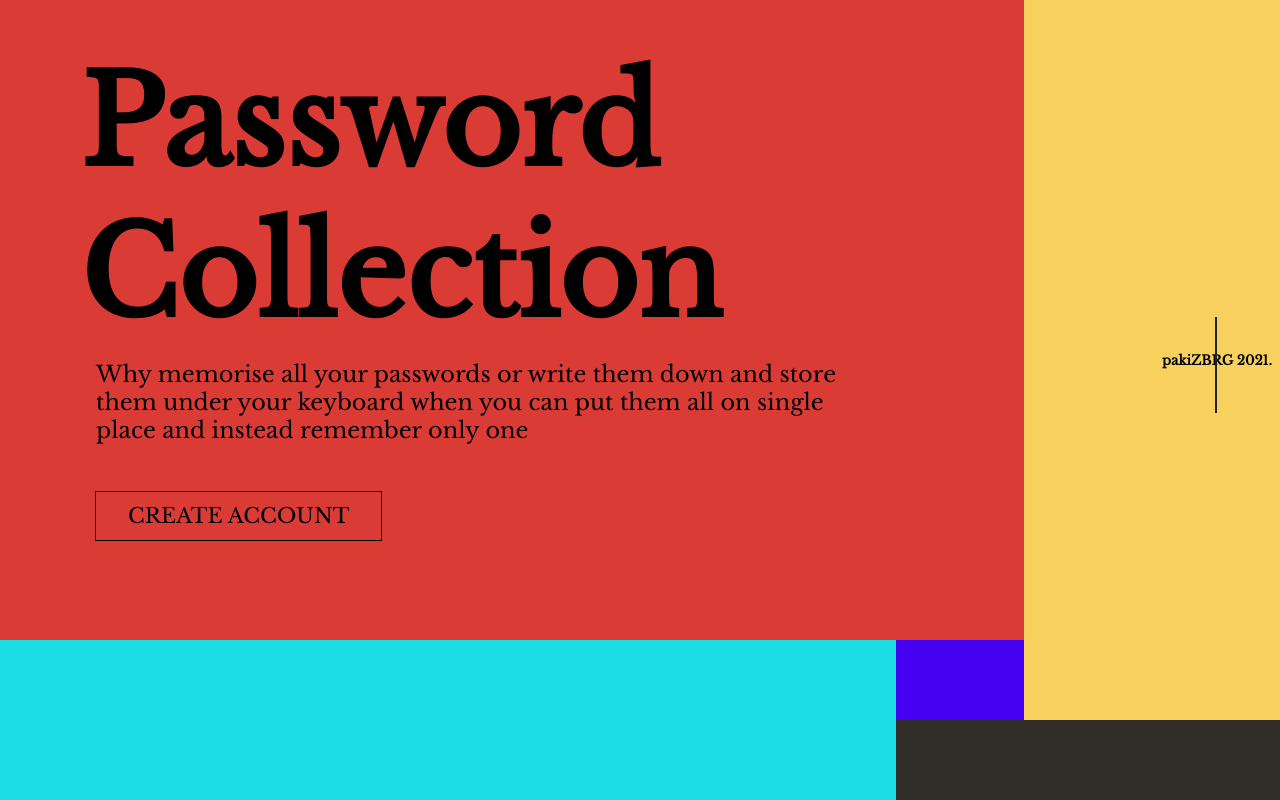
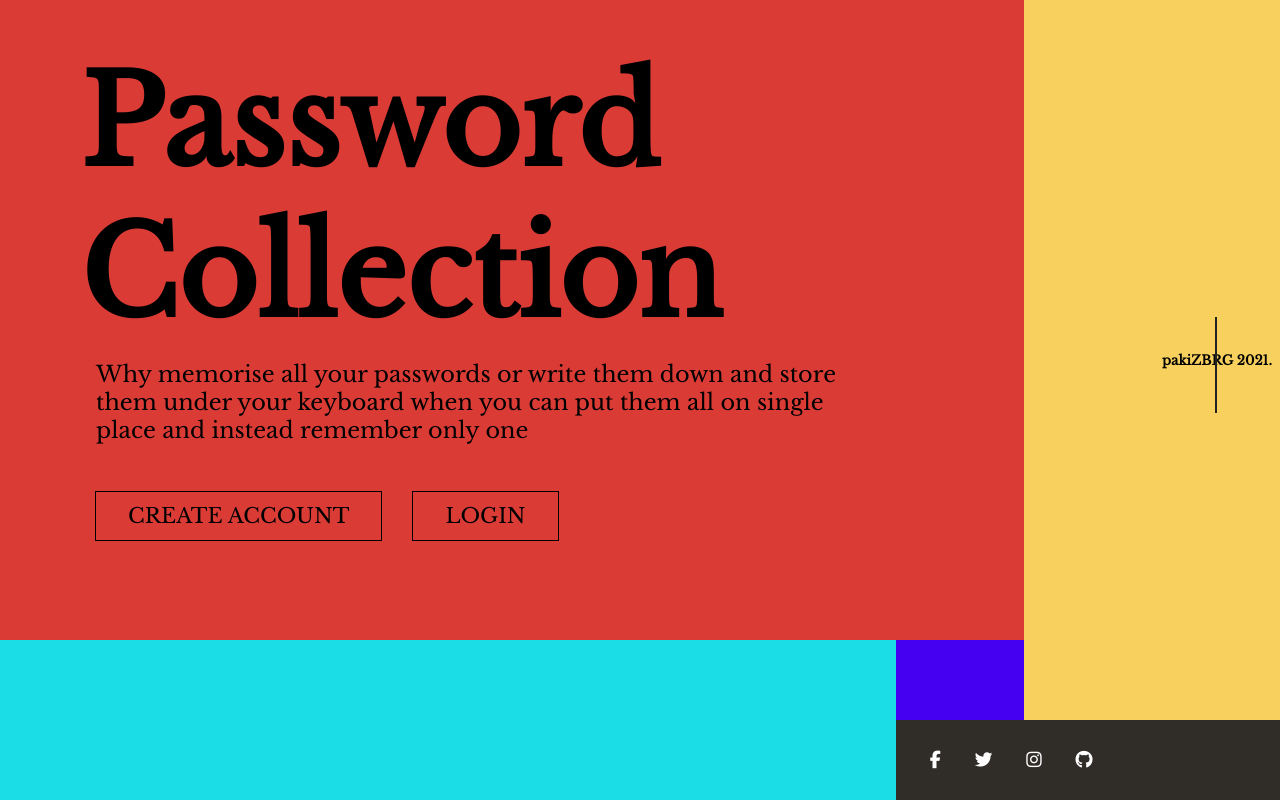
Before and after one commit to pakiZBRG/Password_Collector, a React (Create React App) app in the folder client/: page / in a window 1280 px wide. Built offline with nearby package versions, Linux system fonts and the light colour scheme.

Commit message:
Minor changes

```diff
--- a/client/public/index.html
+++ b/client/public/index.html
@@ -5,7 +5,7 @@
         <meta http-equiv="X-UA-Compatible" content="IE=edge">
         <meta name="viewport" content="width=device-width, initial-scale=1.0">
         <title>Password Collector</title>
-        <!-- <script src="https://use.fontawesome.com/818acc6ade.js"></script> -->
+        <script src="https://use.fontawesome.com/818acc6ade.js"></script>
     </head>
 
     <body>
--- a/client/src/components/HeroBackground/HeroBackgorund.jsx
+++ b/client/src/components/HeroBackground/HeroBackgorund.jsx
@@ -34,7 +34,7 @@ function HeroBackgorund() {
                 animate={{ scaleY: 1}}
                 exit={{scaleY: 0, delay: 1.4}}
                 transition={{delay: 0.5, ...easeOut}}
-                className="background-black social"
+                className="background-black"
             >
                 <motion.div
                     initial={{ opacity: 0, y: 20}}
--- a/client/src/components/HeroBackground/HeroBackground.scss
+++ b/client/src/components/HeroBackground/HeroBackground.scss
@@ -49,9 +49,9 @@ $font: #222;
         & .social-links{
             display: flex;
             height: 100%;
-            font-size: 1rem;
+            font-size: 1.1rem;
             color: #fff;
-            width: 50%;
+            width: 60%;
             justify-content: space-evenly;
             align-items: center;
             @media(max-width: 800px){
--- a/client/src/components/HeroContext/HeroContext.jsx
+++ b/client/src/components/HeroContext/HeroContext.jsx
@@ -39,6 +39,18 @@ function HeroContext() {
                     <span>Create Account</span>
                 </motion.div>
             </Link>
+            <Link to='/login'>
+                <motion.div
+                    initial={{opacity: 0}}
+                    animate={{delay: 1, opacity: 1}}
+                    exit={{opacity: 0, delay: 0}}
+                    transition={{ delay: .4, ...easeOut}}
+                    className="btn effect04"
+                    data-sm-link-text="Now"
+                >
+                    <span>Login</span>
+                </motion.div>
+            </Link>
         </div>
     )
 }
--- a/client/src/components/HeroContext/HeroContext.scss
+++ b/client/src/components/HeroContext/HeroContext.scss
@@ -47,6 +47,7 @@ $font: #222;
     text-transform: uppercase;
     @media(max-width: 800px){
         font-size: 1.1rem;
+        margin: 0.5rem 1rem;
     }
     &:hover {
         text-decoration: none;
```
